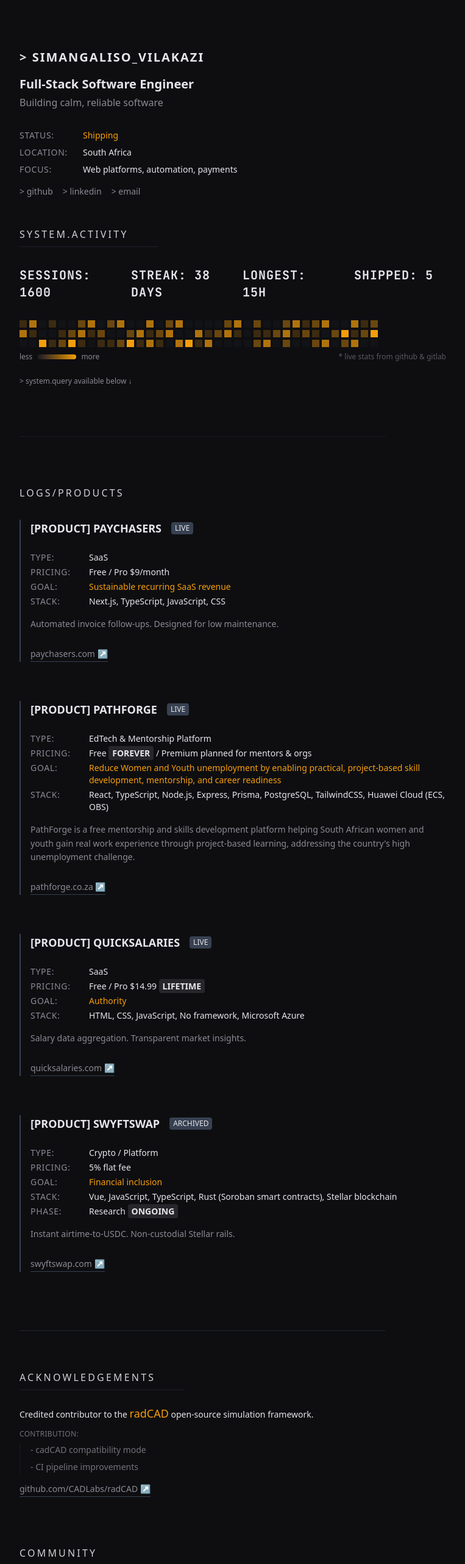
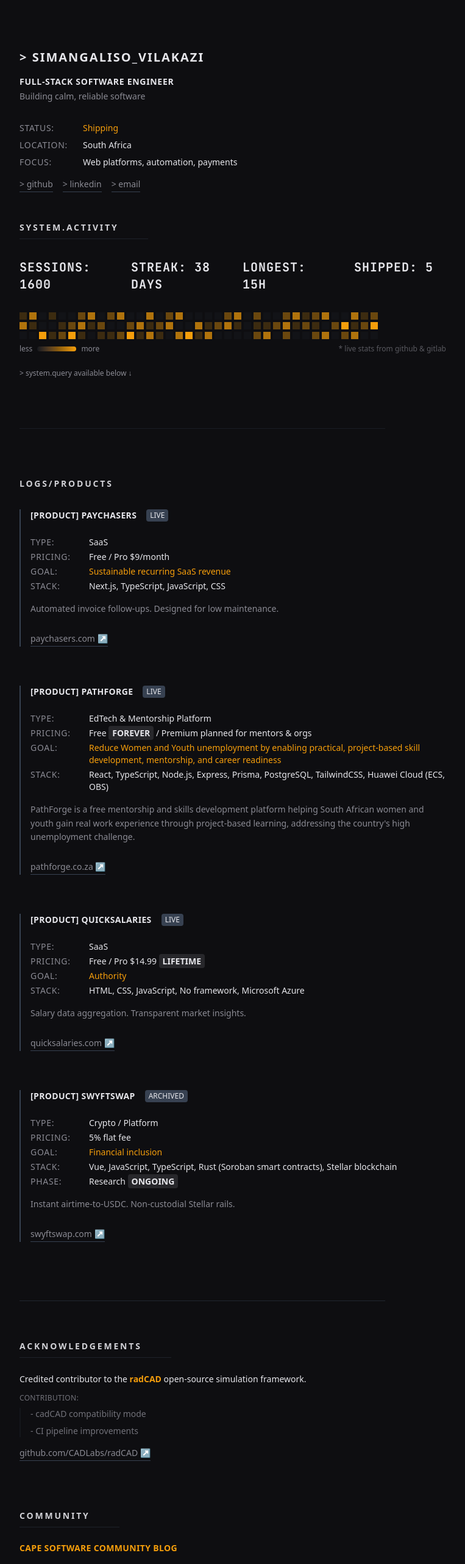
Before and after one commit to smngvlkz/Portfolio_V2, a Next.js app: page / in a window 1280 px wide. Shown: the top 2564 px of the page at 61% size, without its empty margins (208-971 px from the left). Built offline with nearby package versions, Linux system fonts and the light colour scheme.

Commit message:
Updated typography across multiple components for improved readability and consistency, changing font sizes and weights in Home, ContributionHeatmap, Contributions, Hero, ProductLog, and Terminal components.

```diff
--- a/src/app/components/ContributionHeatmap.tsx
+++ b/src/app/components/ContributionHeatmap.tsx
@@ -151,7 +151,7 @@
                     }}
                 >
                     <div className="bg-accent-secondary/95 backdrop-blur-sm border border-accent/30 rounded px-3 py-2 shadow-lg min-w-[180px]">
-                        <div className="text-text-primary text-sm font-semibold mb-1">
+                        <div className="text-text-primary text-sm font-bold mb-1">
                             {tooltip.contributions > 0 ? (
                                 <span className="text-accent">{tooltip.contributions}</span>
                             ) : (
--- a/src/app/components/Contributions.tsx
+++ b/src/app/components/Contributions.tsx
@@ -10,14 +10,14 @@
             {/* Acknowledgements Section */}
             {acknowledgements.length > 0 && (
                 <section>
-                    <h2 className="text-base font-medium uppercase tracking-[0.2em] text-text-primary/90 mb-6 border-b border-accent-secondary/40 pb-2 w-max pr-12">
+                    <h2 className="text-sm font-bold uppercase tracking-[0.2em] text-text-primary/90 mb-6 border-b border-accent-secondary/40 pb-2 w-max pr-12">
                         ACKNOWLEDGEMENTS
                     </h2>
                     <div className="space-y-12">
                         {acknowledgements.map((item) => (
                             <div key={item.id} className="text-text-primary text-sm space-y-3">
                                 <p className="leading-relaxed">
-                                    {item.role} to the <span className="text-lg font-medium text-accent">{item.name}</span> {item.description}.
+                                    {item.role} to the <span className="text-sm font-bold text-accent">{item.name}</span> {item.description}.
                                 </p>
                                 <div className="pl-0 opacity-80">
                                     <p className="text-text-muted mb-2 text-xs uppercase tracking-wide">Contribution:</p>
@@ -45,13 +45,13 @@
             {/* Community Section */}
             {communityItems.length > 0 && (
                 <section>
-                    <h2 className="text-base font-medium uppercase tracking-[0.2em] text-text-primary/90 mb-6 border-b border-accent-secondary/40 pb-2 w-max pr-12">
+                    <h2 className="text-sm font-bold uppercase tracking-[0.2em] text-text-primary/90 mb-6 border-b border-accent-secondary/40 pb-2 w-max pr-12">
                         COMMUNITY
                     </h2>
                     <div className="space-y-12">
                         {communityItems.map((item) => (
                             <div key={item.id} className="text-text-primary text-sm space-y-4">
-                                <p className="text-lg font-medium text-accent">
+                                <p className="text-sm font-bold text-accent uppercase tracking-wide">
                                     {item.name}
                                 </p>
                                 <div className="grid gap-4 mt-2">
--- a/src/app/components/Hero.tsx
+++ b/src/app/components/Hero.tsx
@@ -9,8 +9,8 @@
             <h1 className="text-xl font-bold mb-4 glitch">
                 <span className="text-text-primary uppercase tracking-widest">&gt; SIMANGALISO_VILAKAZI</span>
             </h1>
-            <p className="text-xl font-semibold mb-1 text-text-primary">Full-Stack Software Engineer</p>
-            <p className="text-base text-text-muted mb-8">Building calm, reliable software</p>
+            <p className="text-sm font-bold mb-1 text-text-primary uppercase tracking-wider">Full-Stack Software Engineer</p>
+            <p className="text-sm text-text-muted mb-8">Building calm, reliable software</p>
 
             <div className="flex flex-col gap-2 text-sm mb-12">
                 <div className="flex items-start">
@@ -26,14 +26,14 @@
                     <span className="text-text-primary">Web platforms, automation, payments</span>
                 </div>
                 <div className="flex items-center mt-2 gap-4">
-                    <a href="https://github.com/smngvlkz" target="_blank" className="text-text-muted hover:text-accent transition-colors">&gt; github</a>
-                    <a href="https://linkedin.com/in/smngvlkz" target="_blank" className="text-text-muted hover:text-accent transition-colors">&gt; linkedin</a>
-                    <a href="mailto:smngvlkz1@mail.com" className="text-text-muted hover:text-accent transition-colors">&gt; email</a>
+                    <a href="https://github.com/smngvlkz" target="_blank" className="text-text-muted border-b border-accent-secondary hover:text-accent hover:border-accent transition-all pb-0.5">&gt; github</a>
+                    <a href="https://linkedin.com/in/smngvlkz" target="_blank" className="text-text-muted border-b border-accent-secondary hover:text-accent hover:border-accent transition-all pb-0.5">&gt; linkedin</a>
+                    <a href="mailto:smngvlkz1@mail.com" className="text-text-muted border-b border-accent-secondary hover:text-accent hover:border-accent transition-all pb-0.5">&gt; email</a>
                 </div>
             </div>
 
             <div>
-                <h2 className="text-base font-medium uppercase tracking-[0.2em] text-text-primary/90 mb-8 border-b border-accent-secondary/40 pb-2 w-max pr-12">
+                <h2 className="text-sm font-bold uppercase tracking-[0.2em] text-text-primary/90 mb-8 border-b border-accent-secondary/40 pb-2 w-max pr-12">
                     SYSTEM.ACTIVITY
                 </h2>
 
--- a/src/app/components/ProductLog.tsx
+++ b/src/app/components/ProductLog.tsx
@@ -4,7 +4,7 @@
 export default function ProductLog() {
     return (
         <section className="py-8 max-w-[700px]">
-            <h2 className="text-base font-medium uppercase tracking-[0.2em] text-text-primary/90 mb-8 max-w-[700px]">LOGS/PRODUCTS</h2>
+            <h2 className="text-sm font-bold uppercase tracking-[0.2em] text-text-primary/90 mb-8 max-w-[700px]">LOGS/PRODUCTS</h2>
 
             <div className="flex flex-col gap-16">
                 {PRODUCTS.map((product) => (
@@ -14,7 +14,7 @@
                     >
                         {/* Header */}
                         <div className="flex items-center gap-4 mb-6">
-                            <span className="text-lg font-bold text-text-primary group-hover:text-accent transition-colors">
+                            <span className="text-sm font-bold text-text-primary group-hover:text-accent transition-colors uppercase tracking-wide">
                                 [PRODUCT] {product.name}
                             </span>
                             <span className="text-xs bg-accent-secondary text-text-primary px-1.5 py-0.5 rounded-sm uppercase">
@@ -108,7 +108,7 @@
                         {/* Testing Section (for Code4Kids) */}
                         {product.testing && product.testing.length > 0 && (
                             <div className="mb-6 p-4 bg-accent-secondary/10 border-l-2 border-accent/40">
-                                <h3 className="text-xs text-accent uppercase tracking-widest mb-3 font-semibold">Testing & Quality:</h3>
+                                <h3 className="text-xs text-accent uppercase tracking-widest mb-3 font-bold">Testing & Quality:</h3>
                                 <ul className="space-y-2 text-sm text-text-primary/90">
                                     {product.testing.map((t, i) => (
                                         <li key={i} className="flex items-start gap-2">
--- a/src/app/components/Terminal.tsx
+++ b/src/app/components/Terminal.tsx
@@ -122,7 +122,7 @@
 
     return (
         <section id="system-query" className="max-w-[700px] mb-16 scroll-mt-8">
-            <h2 className="text-base font-medium uppercase tracking-[0.2em] text-text-primary/90 mb-6 border-b border-accent-secondary/40 pb-2 w-max pr-12">
+            <h2 className="text-sm font-bold uppercase tracking-[0.2em] text-text-primary/90 mb-6 border-b border-accent-secondary/40 pb-2 w-max pr-12">
                 SYSTEM.QUERY
             </h2>
 
--- a/src/app/page.tsx
+++ b/src/app/page.tsx
@@ -22,8 +22,8 @@
       <div className="h-px bg-accent-secondary/50 w-full max-w-[600px] my-16" />
 
       <section className="max-w-[700px] mb-16 mt-8">
-        <h2 className="text-base font-medium uppercase tracking-[0.2em] text-text-primary/90 mb-8 border-b border-accent-secondary/40 pb-2 w-max pr-12">README.md</h2>
-        <div className="space-y-1 text-text-primary">
+        <h2 className="text-sm font-bold uppercase tracking-[0.2em] text-text-primary/90 mb-8 border-b border-accent-secondary/40 pb-2 w-max pr-12">README.md</h2>
+        <div className="space-y-1 text-sm text-text-primary">
           <p>I build software designed to last.</p>
           <p>Products that solve real problems.</p>
         </div>
```
